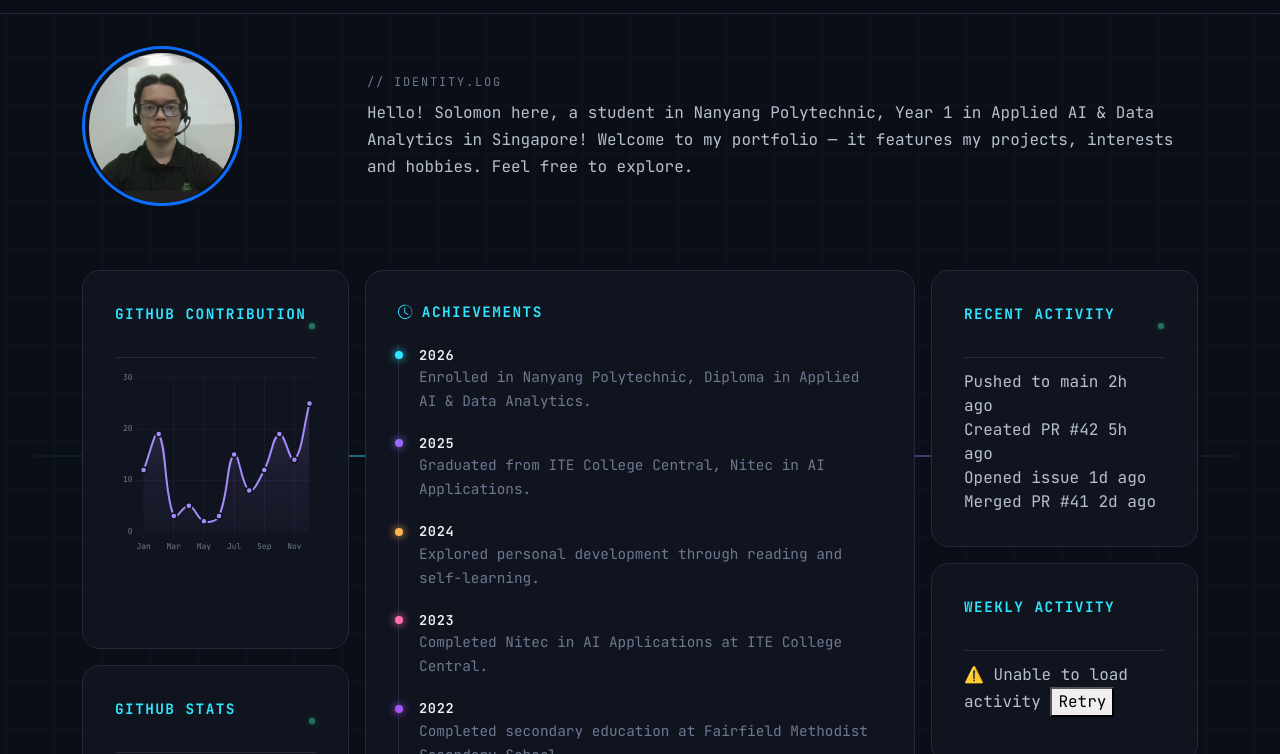
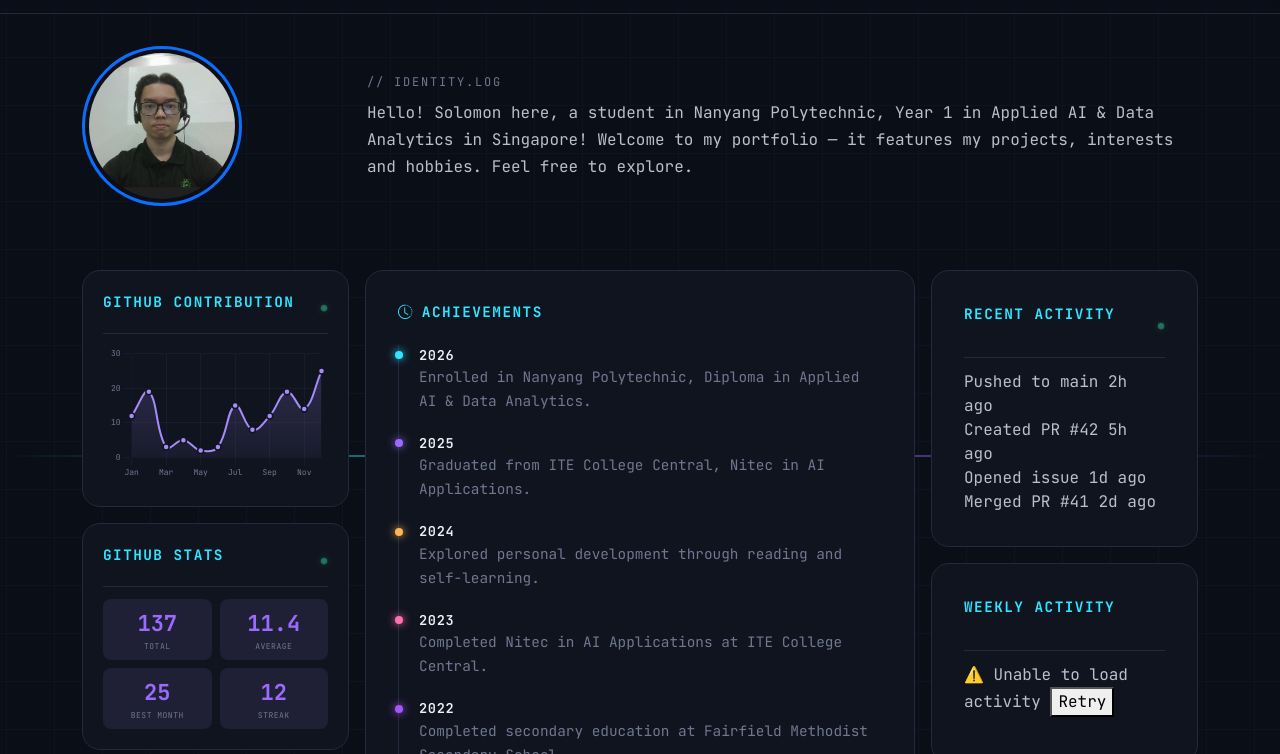
Before and after one commit to TheOnlySolomon/myPortfolio, a plain HTML site: page index.html in a window 1280 px wide. Shown: the part 45-799 px from the top of the page. Drawn offline with nearby package versions, Linux system fonts and the light colour scheme; no server answers.

Commit message:
Updated index and styles

```diff
--- a/index.html
+++ b/index.html
@@ -43,16 +43,16 @@
 
   <!-- Profile Section -->
   <section class="container profile-section reveal">
-    <div class="row align-items-center">
-      <div class="col-3">
-        <div class="avatar-ring border border-3 border-primary rounded-circle p-1">
+    <div class="row align-items-center g-4">
+      <div class="col-12 col-sm-4 col-md-3 text-center text-sm-start">
+        <div class="avatar-ring border border-3 border-primary rounded-circle p-1 mx-auto mx-sm-0">
           <img src="./imgs/profile.png"
             alt="Profile picture of Solomon Chua"
             class="img-fluid rounded-circle"
-            style="width: 150px; height: 150px; object-fit: cover;">
+            style="width: 100%; height: 100%; object-fit: cover;">
         </div>
       </div>
-      <div class="col-9">
+      <div class="col-12 col-sm-8 col-md-9">
         <p class="eyebrow">// identity.log</p>
         <p class="profile-text">
           Hello! Solomon here, a student in Nanyang Polytechnic, Year 1 in Applied AI &amp; Data Analytics in Singapore! Welcome to my portfolio — it features my projects, interests and hobbies. Feel free to explore.
@@ -69,18 +69,18 @@
       <div class="col-12 col-md-3 d-flex flex-column gap-3">
 
         <!-- Panel 1: Contribution Trend with Chart.js -->
-        <div class="hud-panel panel-purple flex-fill" style="min-height: 250px;">
+        <div class="hud-panel panel-purple panel-compact">
           <div class="panel-header">
             <span class="panel-title">Github Contribution</span>
             <span class="panel-status-dot online"></span>
           </div>
-          <div class="panel-body p-0" style="height: 190px; position: relative;">
+          <div class="panel-body p-0" style="height: 140px; position: relative;">
             <canvas id="contributionChart"></canvas>
           </div>
         </div>
 
         <!-- Panel 2: Stats Overview -->
-        <div class="hud-panel panel-purple flex-fill">
+        <div class="hud-panel panel-purple panel-compact">
           <div class="panel-header">
             <span class="panel-title">Github Stats</span>
             <span class="panel-status-dot online"></span>
@@ -115,6 +115,7 @@
           </div>
         </div>
       </div>
+
       <!-- CENTER (Timeline -> Yellow) -->
       <div class="col-12 col-md-6">
         <div class="hud-panel panel-yellow h-100">
--- a/style.css
+++ b/style.css
@@ -150,8 +150,8 @@ a { color: inherit; }
   margin: 0;
 }
 .avatar-ring {
-  width: 160px;
-  height: 160px;
+  width: clamp(100px, 22vw, 160px);
+  height: clamp(100px, 22vw, 160px);
   border-radius: 50%;
   overflow: hidden;
   flex-shrink: 0;
@@ -175,6 +175,13 @@ a { color: inherit; }
   border-color: var(--panel-accent);
   transform: translateY(-6px);
   box-shadow: 0 12px 28px -12px var(--panel-accent);
+}
+.hud-panel.panel-compact {
+  padding: 1.25rem;
+  flex: 0 0 auto;
+}
+.hud-panel.panel-compact .panel-title {
+  margin-bottom: 0.75rem;
 }
 .hud-panel.panel-purple { --panel-accent: var(--purple-hover); }
 .hud-panel.panel-yellow { --panel-accent: var(--yellow-hover); }
@@ -323,7 +330,6 @@ a { color: inherit; }
    10. RESPONSIVE
    ========================================================= */
 @media (max-width: 576px) {
-  .avatar-ring { width: 140px; height: 140px; }
   .nav-links a { margin-left: 1rem; font-size: 0.7rem; }
 }
 
```
